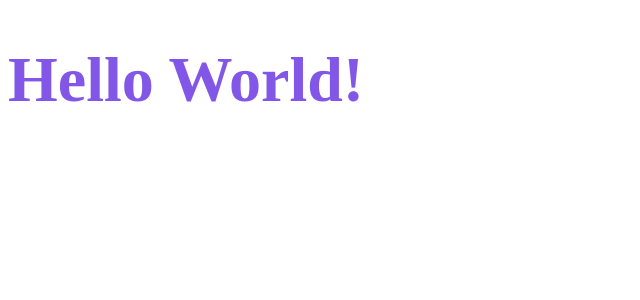
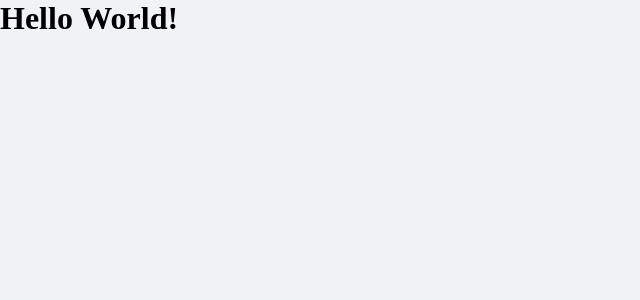
Before and after one commit to deverebor/Rocketseat-Ignite, a React (Create React App) app in the folder ReactJS/Módulo 2/dtmoney/: page / in a window 1280 px wide. Shown: the top 300 px of the page, without its empty margins (0-640 px from the left). Built offline with nearby package versions, Linux system fonts and the light colour scheme.

Commit message:
04 - Criando estilos globais
Criando os estilos globais da aplicação e exportando para o App.tsx;

```diff
--- a/ReactJS/Módulo 2/dtmoney/public/index.html
+++ b/ReactJS/Módulo 2/dtmoney/public/index.html
@@ -3,6 +3,8 @@
   <head>
     <meta charset="utf-8" />
     <meta name="viewport" content="width=device-width, initial-scale=1" />
+
+    <link rel="shortcut icon" href="favicon.png" type="image/png">
 
     <title>dtmoney</title>
   </head>
--- a/ReactJS/Módulo 2/dtmoney/src/App.tsx
+++ b/ReactJS/Módulo 2/dtmoney/src/App.tsx
@@ -1,15 +1,10 @@
-import styled from "styled-components";
-
-const Title = styled.h1`
-  font-size: 64px;
-  color: #8257e8
-
-`
+import { GlobalStyle } from "./styles/global";
 
 export function App() {
   return (
     <div className="App">
-      <Title>Hello World!</Title>
+      <GlobalStyle />
+      <h1>Hello World!</h1>
     </div>
   );
 }
--- /dev/null
+++ b/ReactJS/Módulo 2/dtmoney/src/styles/global.ts
@@ -0,0 +1,46 @@
+import { createGlobalStyle } from "styled-components";
+
+export const GlobalStyle = createGlobalStyle`
+  :root {
+    --red: #E52E4D;
+    --blue: #5429CC;
+
+    --blue-light: #6933FF;
+
+    --text-title: #363F5F;
+    --text-body: #969CB3;
+
+    --background: #f0f2f5;
+    --shape: #FFFFFF;
+  }
+
+  * {
+    margin: 0;
+    padding: 0;
+    box-sizing: border-box;
+  }
+
+  html {
+    @media (max-width: 1080px){
+      font-size: 93.75%;
+    }
+
+    @media (max-width: 720px){
+      font-size: 87.5%;
+    }
+  }
+
+  body {
+    background: var(--background);
+    -webkit-font-smoothing: antialiased;
+  }
+
+  button {
+    cursor: pointer;
+  }
+
+  [disabled]{
+    opacity: 0.5;
+    cursor: not-allowed;
+  }
+`
```
Also changed, not shown: 1 other file (tests, documents, lock files or other folders).
